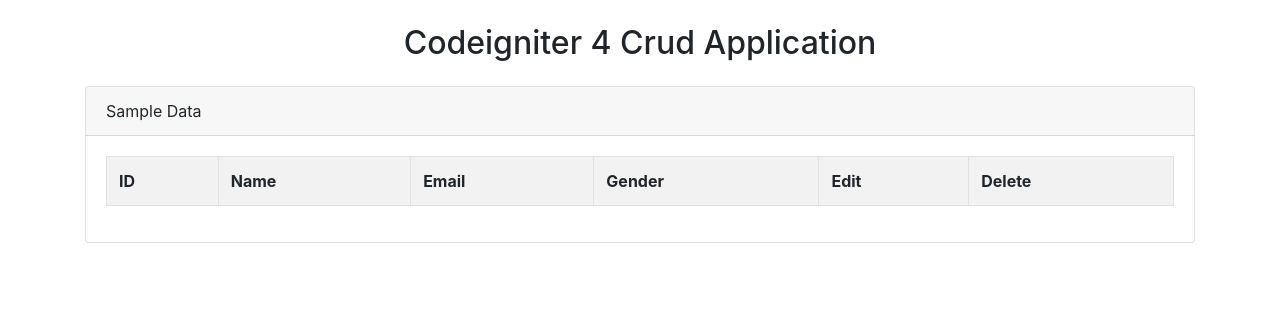
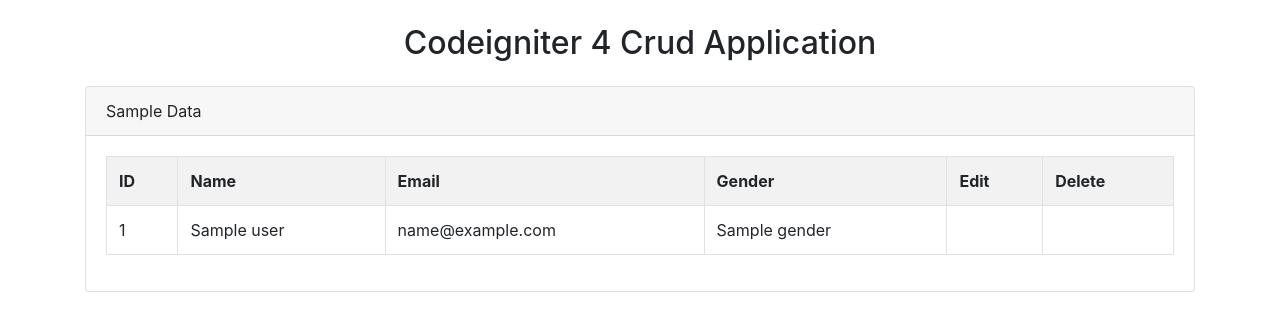
Before and after one commit to julie-j-code/codeigniter-4-CRUD-Tutorial, a CodeIgniter 4 app: template app/Views/crud_view.php in a window 1280 px wide. Shown: the top 331 px of the page. Run offline with PHP 8.4 and a stand-in for CodeIgniter, Linux system fonts and the light colour scheme; the template is opened without the code that fills it: most values are stand-ins (such as "Sample title", 1, 10 or a date in 2020); lists and menus that the app fills with data are empty; some libraries are stand-ins or nearby versions.

Commit message:
Codeigniter 4 CRUD Tutorial - Fetch Data from Mysql Database with pagination links

```diff
--- a/app/Views/crud_view.php
+++ b/app/Views/crud_view.php
@@ -1,12 +1,13 @@
 <!DOCTYPE html>
 <html lang="en">
+
 <head>
     <meta charset="utf-8">
-    <meta name="viewport"
-     content="width=device-width, initial-scale=1, user-scalable=yes">
+    <meta name="viewport" content="width=device-width, initial-scale=1, user-scalable=yes">
     <link rel="stylesheet" href="https://stackpath.bootstrapcdn.com/bootstrap/4.5.0/css/bootstrap.min.css">
     <title>Codeigniter 4 Crud Application</title>
 </head>
+
 <body>
     <div class="container">
 
@@ -32,9 +33,35 @@
                             <th>Edit</th>
                             <th>Delete</th>
                         </tr>
+                        <?php
+
+                        if ($user_data) {
+                            foreach ($user_data as $user) {
+                                echo '
+                                <tr>
+                                    <td>' . $user["id"] . '</td>
+                                    <td>' . $user["name"] . '</td>
+                                    <td>' . $user["email"] . '</td>
+                                    <td>' . $user["gender"] . '</td>
+                                    <td></td>
+                                    <td></td>
+                                </tr>';
+                            }
+                        }
+
+                        ?>
                     </table>
                 </div>
                 <div>
+                    <?php
+
+                    if ($pagination_link) {
+                        $pagination_link->setPath('crud');
+
+                        echo $pagination_link->links();
+                    }
+
+                    ?>
 
                 </div>
             </div>
@@ -43,4 +70,5 @@
     </div>
 
 </body>
+
 </html>
```
Also changed, not shown: app/Controllers/Crud.php (+6 -1 lines).
